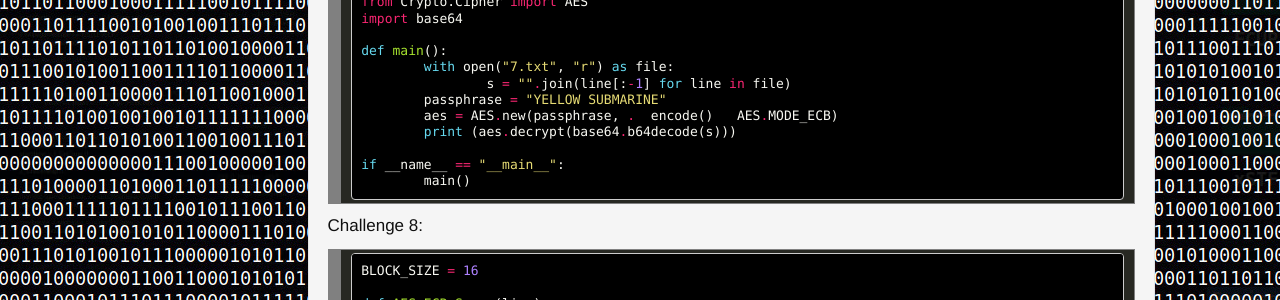
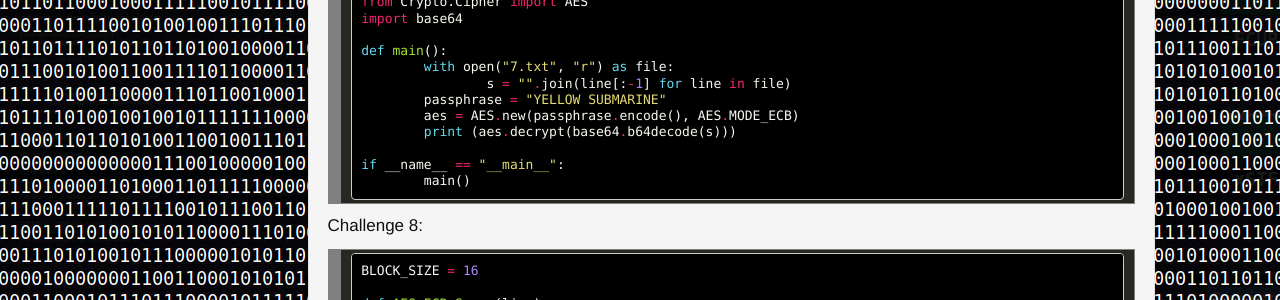
Before and after one commit to 0xA2/0xA2.github.io, a Jekyll site: the page built from _posts/2020-01-23-CryptopalSet1.markdown, in a window 1280 px wide and 900 px high, scrolled down 4813 px. Shown: the part 152-452 px from the top of the window. Built offline with Jekyll 4.4.1, drawn with Linux system fonts in a browser that asks for light colours.

Commit message:
Update 2020-01-23-CryptopalSet1.markdown

```diff
--- a/_posts/2020-01-23-CryptopalSet1.markdown
+++ b/_posts/2020-01-23-CryptopalSet1.markdown
@@ -307,7 +307,7 @@ Challenge 7:
 	<span style="color: #66d9ef">with</span> <span style="color: #f8f8f2">open(</span><span style="color: #e6db74">&quot;7.txt&quot;</span><span style="color: #f8f8f2">,</span> <span style="color: #e6db74">&quot;r&quot;</span><span style="color: #f8f8f2">)</span> <span style="color: #66d9ef">as</span> <span style="color: #f8f8f2">file:</span>
 		<span style="color: #f8f8f2">s</span> <span style="color: #f92672">=</span> <span style="color: #e6db74">&quot;&quot;</span><span style="color: #f92672">.</span><span style="color: #f8f8f2">join(line[:</span><span style="color: #f92672">-</span><span style="color: #ae81ff">1</span><span style="color: #f8f8f2">]</span> <span style="color: #66d9ef">for</span> <span style="color: #f8f8f2">line</span> <span style="color: #f92672">in</span> <span style="color: #f8f8f2">file)</span>
 	<span style="color: #f8f8f2">passphrase</span> <span style="color: #f92672">=</span> <span style="color: #e6db74">&quot;YELLOW SUBMARINE&quot;</span>
-	<span style="color: #f8f8f2">aes</span> <span style="color: #f92672">=</span> <span style="color: #f8f8f2">AES</span><span style="color: #f92672">.</span><span style="color: #f8f8f2">new(passphrase,</span> <span style="color: #f92672">.</span>  <span style="color: #f8f8f2">encode()</span>   <span style="color: #f8f8f2">AES</span><span style="color: #f92672">.</span><span style="color: #f8f8f2">MODE_ECB)</span>
+	<span style="color: #f8f8f2">aes</span> <span style="color: #f92672">=</span> <span style="color: #f8f8f2">AES</span><span style="color: #f92672">.</span><span style="color: #f8f8f2">new(passphrase</span><span style="color: #f92672">.</span><span style="color: #f8f8f2">encode(),</span> <span style="color: #f8f8f2">AES</span><span style="color: #f92672">.</span><span style="color: #f8f8f2">MODE_ECB)</span>
 	<span style="color: #66d9ef">print</span> <span style="color: #f8f8f2">(aes</span><span style="color: #f92672">.</span><span style="color: #f8f8f2">decrypt(base64</span><span style="color: #f92672">.</span><span style="color: #f8f8f2">b64decode(s)))</span>
 
 <span style="color: #66d9ef">if</span> <span style="color: #f8f8f2">__name__</span> <span style="color: #f92672">==</span> <span style="color: #e6db74">&quot;__main__&quot;</span><span style="color: #f8f8f2">:</span>
```
